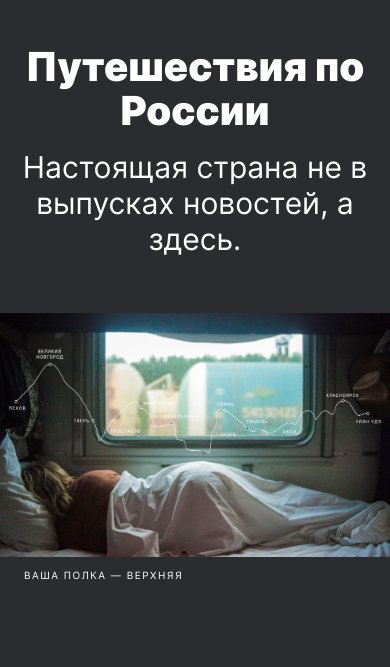
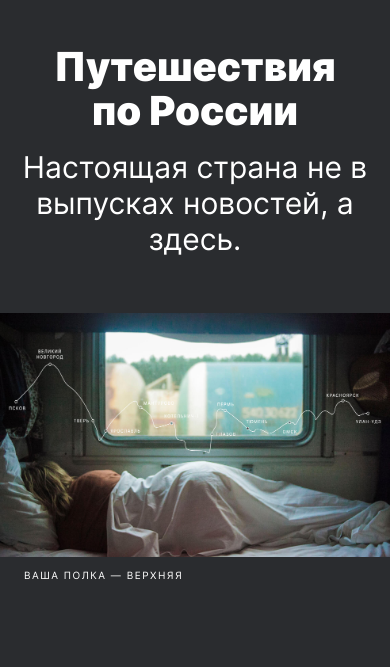
Before and after one commit to Wookaah/russian-travel, a plain HTML site: page index.html in a window 390 px wide. Shown: the part 83-750 px from the top of the page. Drawn offline with Linux system fonts and the light colour scheme.

Commit message:
Fixed title size

```diff
--- a/blocks/lead/__title/lead__title.css
+++ b/blocks/lead/__title/lead__title.css
@@ -9,18 +9,11 @@
     padding-bottom: 32px;
 }
 
-@media screen and (max-width: 768px) {
-    .lead__title {
-        max-width: 720px;
-        font-size: 80px;
-        line-height: 84px;
-    }
-}
-
-@media screen and (min-width: 320px) {
+@media screen and (max-width: 767px) {
     .lead__title {
         font-size: 40px;
         line-height: 44px;
         padding-bottom: 16px;
+        max-width: 288px;
     }
 }
```
